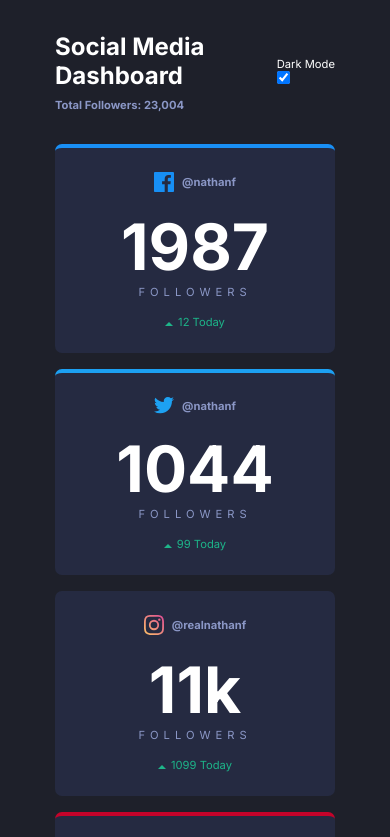
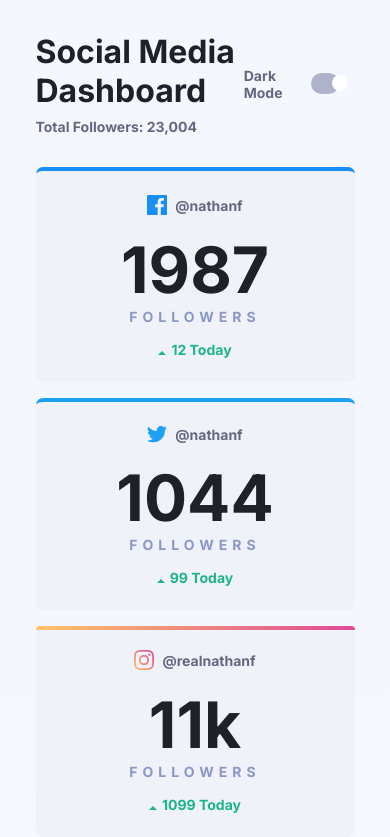
Before and after one commit to nicole-tuznik/social-media-dashboard, a website: page index.html in a window 390 px wide. Both pictures are taken after a click on the checkbox "Dark Mode". Shown: the top 837 px of the page. Drawn offline with Linux system fonts and the light colour scheme.

Commit message:
Light styling and JavaScript

```diff
--- /dev/null
+++ b/app.js
@@ -0,0 +1,5 @@
+const toggleBtn = document.querySelector('.header__toggle-btn');
+
+toggleBtn.addEventListener('click', function() {
+  document.body.classList.toggle('light-theme');
+})
--- a/index.html
+++ b/index.html
@@ -47,6 +47,7 @@
       </div>
 
       <div class="main-cards__card" id="instagram">
+        <div class="border-top"></div>
         <div class="main-cards__handle">
           <img src="/images/icon-instagram.svg" alt="Instagram logo" class="main-cards__handle-icon">
           <p class="main-cards__handle-text">@realnathanf</p>
@@ -131,5 +132,6 @@
       </div>
     </div>
 </div>
+<script src="/app.js"></script>
 </body>
 </html>
--- a/scss/style.scss
+++ b/scss/style.scss
@@ -5,10 +5,15 @@
 }
 
 body {
-  background-color: hsl(230, 17%, 14%);
+  background-image: linear-gradient(
+    hsl(232, 19%, 15%),
+    hsl(232, 19%, 15%) 30%,
+    hsl(230, 17%, 14%) 30%
+  );
   color: hsl(228, 34%, 66%);
   font-family: "Inter", sans-serif;
-  font-size: 0.7rem;
+  font-size: 14px;
+  font-weight: 700;
   height: 100vh;
   display: flex;
   align-items: center;
@@ -16,7 +21,7 @@ body {
 }
 
 .container {
-  width: 80vw;
+  width: 90vw;
   max-width: 1200px;
   padding: 2rem 1rem;
 }
@@ -48,13 +53,51 @@ body {
   &__title {
     color: #fff;
     margin-bottom: 0.5rem;
-    font-size: 1.5rem;
+    font-size: 2rem;
   }
-  &__total {
-    font-weight: 700;
-  }
+
   &__toggle {
+    display: flex;
+    justify-content: center;
+    align-items: center;
     color: #fff;
+
+    &-btn {
+      position: relative;
+      width: 2.5rem;
+      height: 1.3rem;
+      -webkit-appearance: none;
+      background: linear-gradient(
+        to right,
+        hsl(210, 78%, 56%),
+        hsl(146, 68%, 55%)
+      );
+      outline: none;
+      border-radius: 20px;
+      margin: 0 1rem;
+      cursor: pointer;
+      transition: all 0.4s ease-in-out;
+
+      &:hover {
+        filter: brightness(1.2);
+      }
+
+      &::before {
+        content: "";
+        position: absolute;
+        width: 1rem;
+        height: 1rem;
+        border-radius: 50%;
+        top: 2px;
+        left: 3px;
+        background: hsl(228, 28%, 20%);
+        // transition: all 0.4s ease-in-out;
+      }
+
+      &:checked::before {
+        left: 1.3rem;
+      }
+    }
   }
 }
 
@@ -72,6 +115,11 @@ body {
     padding: 1.5rem 2rem;
     border-radius: 7px;
     flex: 1;
+    transition: all 0.4s ease-in-out;
+
+    &:hover {
+      filter: brightness(2);
+    }
   }
 
   &__handle {
@@ -80,13 +128,11 @@ body {
 
     &-text {
       margin-left: 0.5rem;
-      font-weight: 700;
     }
   }
 
   &__number {
     font-size: 4rem;
-    font-weight: 700;
     color: #fff;
     padding: 1rem 0 0 0;
   }
@@ -107,6 +153,20 @@ body {
 }
 
 #instagram {
+  position: relative;
+
+  .border-top {
+    position: absolute;
+    height: 4px;
+    width: 100%;
+    top: 0;
+    border-radius: 7px 7px 0 0;
+    background: linear-gradient(
+      to right,
+      hsl(37, 97%, 70%),
+      hsl(329, 70%, 58%)
+    );
+  }
 }
 
 #youtube {
@@ -119,7 +179,7 @@ body {
 
   &__title {
     color: #fff;
-    font-size: 1.5rem;
+    font-size: 2rem;
     margin-bottom: 1rem;
   }
 
@@ -139,10 +199,15 @@ body {
       "number change";
     border-radius: 7px;
     padding: 1rem;
+    transition: all 0.4s ease-in-out;
+
+    &:hover {
+      filter: brightness(2);
+    }
 
     &-text {
       grid-area: text;
-      font-weight: 700;
+      // font-weight: 700;
     }
 
     &-social-icon {
@@ -154,7 +219,7 @@ body {
       grid-area: number;
       font-size: 2rem;
       color: #fff;
-      font-weight: 700;
+      // font-weight: 700;
       align-self: flex-end;
     }
 
@@ -165,6 +230,55 @@ body {
   }
 }
 
+// Light mode styles
+body.light-theme {
+  background-image: linear-gradient(
+    hsl(225, 100%, 98%),
+    hsl(225, 100%, 98%) 30%,
+    hsl(0, 0%, 100%)
+  );
+
+  .header__toggle-btn {
+    background: hsl(230, 22%, 74%);
+  }
+  .header__toggle-btn:hover {
+    background: linear-gradient(
+      to right,
+      hsl(210, 78%, 56%),
+      hsl(146, 68%, 55%)
+    );
+  }
+
+  .header__toggle-btn:before {
+    background: hsl(0, 0%, 100%);
+  }
+
+  h1,
+  h2,
+  .main-cards__number,
+  .overview__card-number {
+    color: hsl(230, 17%, 14%);
+  }
+
+  .overview__card,
+  .main-cards__card {
+    background: hsl(227, 47%, 96%);
+  }
+
+  .main-cards__card:hover,
+  .overview__card:hover {
+    filter: brightness(90%);
+  }
+
+  .header__total,
+  .header__toggle,
+  .main-cards__handle-text,
+  .overview__card-text,
+  .overview__title {
+    color: hsl(228, 12%, 44%);
+  }
+}
+
 @media (max-width: 1100px) {
   body {
     height: auto;
```
Also changed, not shown: css/style.css, 1 other file.
